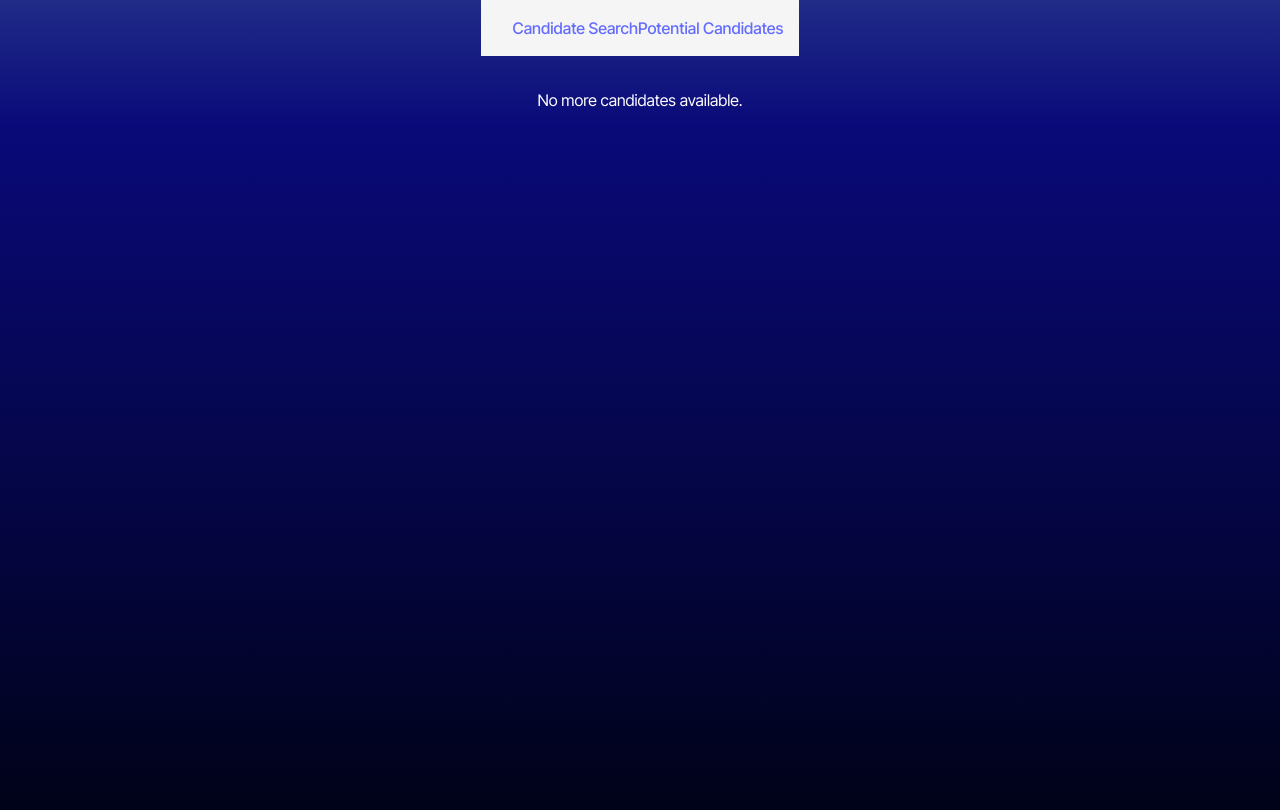
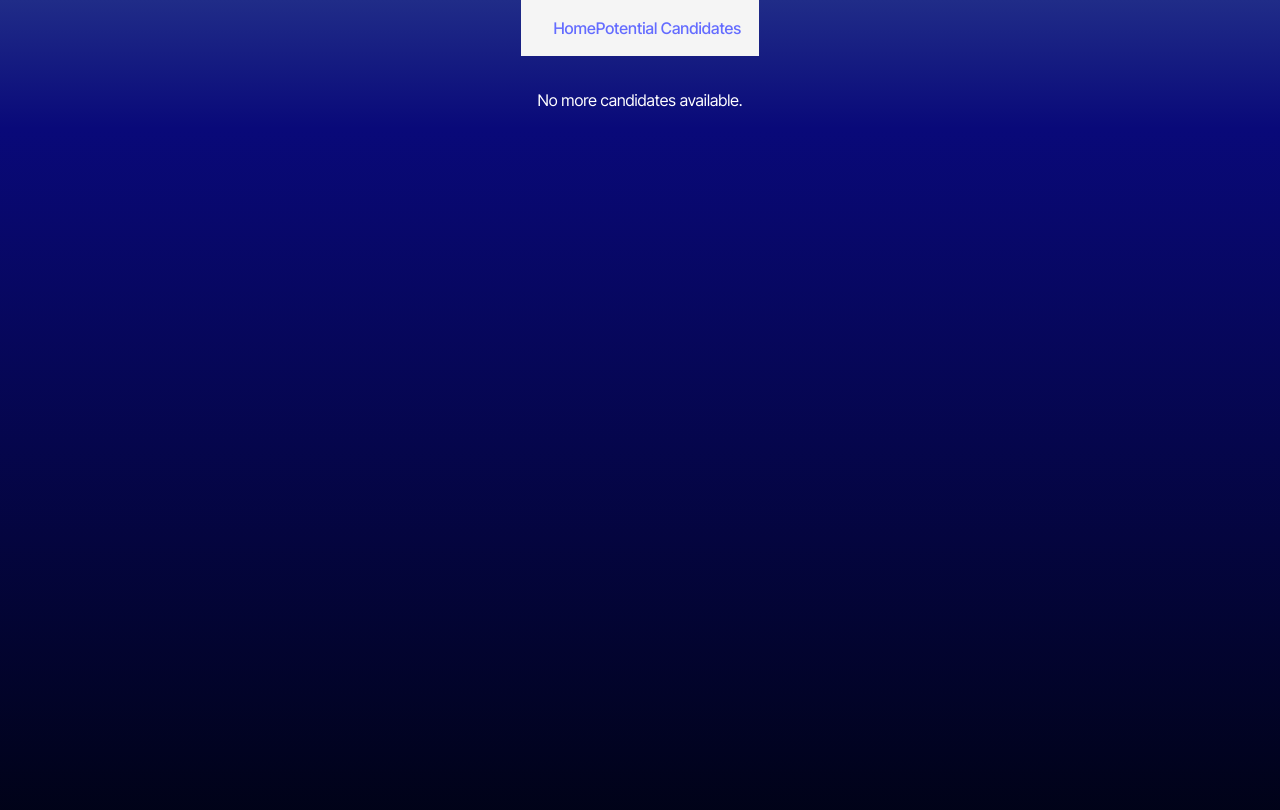
Before and after one commit to MTS-sip/Prospect-Scouter, a React (Vite) app: page / in a window 1280 px wide. Shown: the top 810 px of the page. Built offline with nearby package versions, Linux system fonts and the light colour scheme; no server answers.

Commit message:
README updates

```diff
--- a/src/components/Nav.tsx
+++ b/src/components/Nav.tsx
@@ -3,7 +3,7 @@
 const Nav = () => {
   return (
     <nav style={{ padding: '1rem', background: '#f5f5f5' }}>
-      <Link to="/" style={{ marginLeft: '1rem' }}>Candidate Search</Link>
+      <Link to="/" style={{ marginLeft: '1rem' }}>Home</Link>
       <Link to="/SavedCandidates">Potential Candidates</Link>
     </nav>
   );
```
Also changed, not shown: 1 other file (tests, documents, lock files or other folders).
